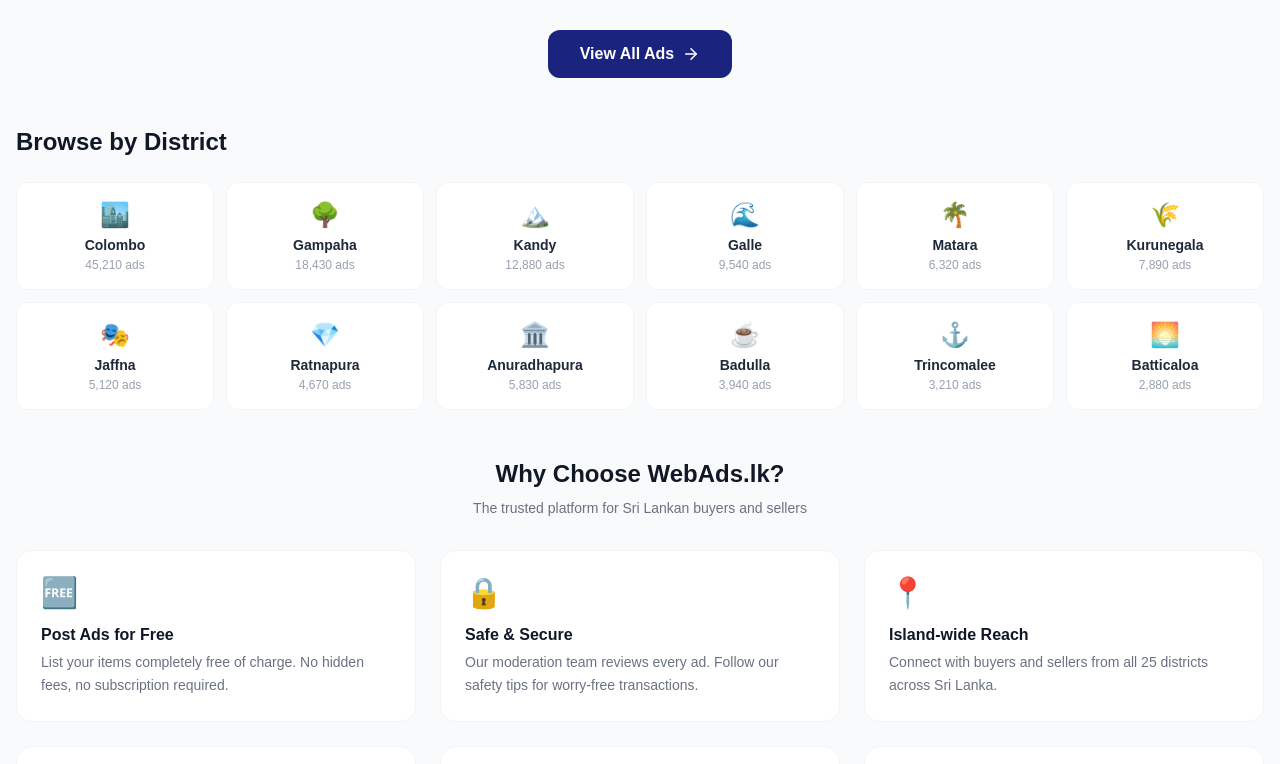
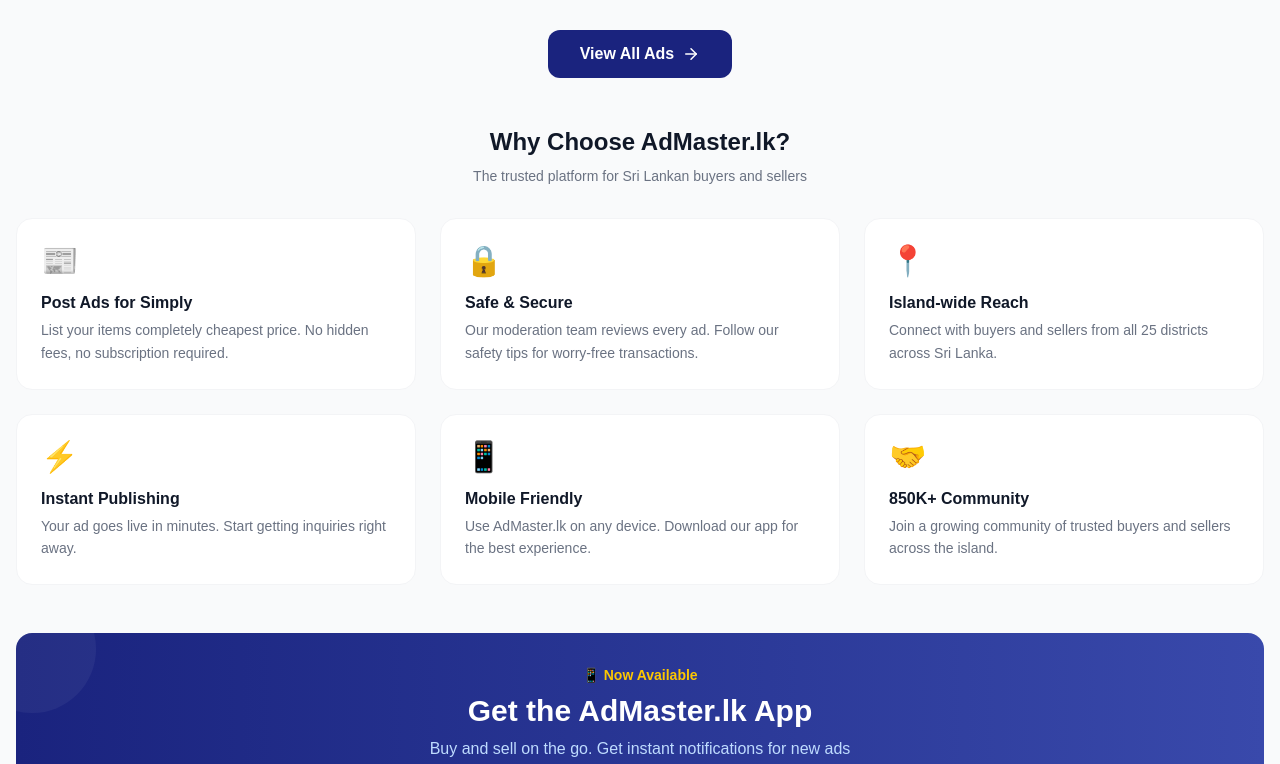
Before and after one commit to Dalaxshan/Ad-Master-FE, a Next.js app: page / in a window 1280 px wide. Shown: the part 2280-3044 px from the top of the page. Built offline with nearby package versions, Linux system fonts and the light colour scheme.

Commit message:
Update links and text

```diff
--- a/components/website/Home.tsx
+++ b/components/website/Home.tsx
@@ -98,7 +98,7 @@
               <h2 className="text-2xl font-bold text-gray-900">Browse by Category</h2>
               <p className="text-gray-500 text-sm mt-1">Find exactly what you&apos;re looking for</p>
             </div>
-            <Link href="/categories" className="flex items-center gap-1 text-sm text-[#1a237e] font-semibold hover:underline">
+            <Link href="/search" className="flex items-center gap-1 text-sm text-[#1a237e] font-semibold hover:underline">
               All Categories <ChevronRight size={16} />
             </Link>
           </div>
@@ -138,7 +138,7 @@
             <div className="bg-gradient-to-br from-green-500 to-emerald-600 rounded-2xl p-6 text-white relative overflow-hidden">
               <div className="absolute -right-4 -bottom-4 w-24 h-24 bg-white/10 rounded-full" />
               <Tag size={28} className="mb-3 opacity-80" />
-              <h3 className="text-xl font-bold mb-1">Post for Free</h3>
+              <h3 className="text-xl font-bold mb-1">Post Your Ads</h3>
               <p className="text-green-100 text-sm mb-4">List your items in under 2 minutes</p>
               <Link href="/ad" className="bg-white/20 hover:bg-white/30 font-semibold px-4 py-2 rounded-lg text-sm transition-colors inline-flex items-center gap-1">
                 Get Started <ArrowRight size={14} />
@@ -191,24 +191,24 @@
         </section>
 
         {/* Top Districts */}
-        <section className="mb-12">
+        {/* <section className="mb-12">
           <div className="flex items-center justify-between mb-6">
             <h2 className="text-2xl font-bold text-gray-900">Browse by District</h2>
           </div>
           <div className="grid grid-cols-2 sm:grid-cols-3 md:grid-cols-4 lg:grid-cols-6 gap-3">
             {[
-              { name: 'Colombo', count: '45,210', emoji: '🏙️' },
+              { name: 'Colombo', count: '45,210', emoji: '🏢' },
               { name: 'Gampaha', count: '18,430', emoji: '🌳' },
-              { name: 'Kandy', count: '12,880', emoji: '🏔️' },
+              { name: 'Kandy', count: '12,880', emoji: '🗻' },
               { name: 'Galle', count: '9,540', emoji: '🌊' },
               { name: 'Matara', count: '6,320', emoji: '🌴' },
               { name: 'Kurunegala', count: '7,890', emoji: '🌾' },
-              { name: 'Jaffna', count: '5,120', emoji: '🎭' },
+              { name: 'Jaffna', count: '5,120', emoji: '⛪' },
               { name: 'Ratnapura', count: '4,670', emoji: '💎' },
               { name: 'Anuradhapura', count: '5,830', emoji: '🏛️' },
               { name: 'Badulla', count: '3,940', emoji: '☕' },
               { name: 'Trincomalee', count: '3,210', emoji: '⚓' },
-              { name: 'Batticaloa', count: '2,880', emoji: '🌅' },
+              { name: 'Batticaloa', count: '2,880', emoji: '🎣' },
             ].map(d => (
               <Link
                 key={d.name}
@@ -221,18 +221,18 @@
               </Link>
             ))}
           </div>
-        </section>
+        </section> */}
 
         {/* Why Choose Us */}
         <section className="mb-12">
-          <h2 className="text-2xl font-bold text-gray-900 mb-2 text-center">Why Choose WebAds.lk?</h2>
+          <h2 className="text-2xl font-bold text-gray-900 mb-2 text-center">Why Choose AdMaster.lk?</h2>
           <p className="text-gray-500 text-center text-sm mb-8">The trusted platform for Sri Lankan buyers and sellers</p>
           <div className="grid grid-cols-1 sm:grid-cols-2 md:grid-cols-3 gap-6">
             {[
               {
-                icon: '🆓',
-                title: 'Post Ads for Free',
-                desc: 'List your items completely free of charge. No hidden fees, no subscription required.',
+                icon: '📰',
+                title: 'Post Ads for Simply',
+                desc: 'List your items completely cheapest price. No hidden fees, no subscription required.',
               },
               {
                 icon: '🔒',
@@ -252,7 +252,7 @@
               {
                 icon: '📱',
                 title: 'Mobile Friendly',
-                desc: 'Use WebAds.lk on any device. Download our app for the best experience.',
+                desc: 'Use AdMaster.lk on any device. Download our app for the best experience.',
               },
               {
                 icon: '🤝',
@@ -276,7 +276,7 @@
             <div className="absolute right-0 bottom-0 w-48 h-48 bg-yellow-400/10 rounded-full translate-x-16 translate-y-16" />
             <div className="relative">
               <p className="text-yellow-400 font-semibold text-sm mb-2">📱 Now Available</p>
-              <h2 className="text-3xl font-extrabold mb-2">Get the WebAds.lk App</h2>
+              <h2 className="text-3xl font-extrabold mb-2">Get the AdMaster.lk App</h2>
               <p className="text-blue-200 text-base mb-6 max-w-md mx-auto">
                 Buy and sell on the go. Get instant notifications for new ads and messages.
               </p>
```
